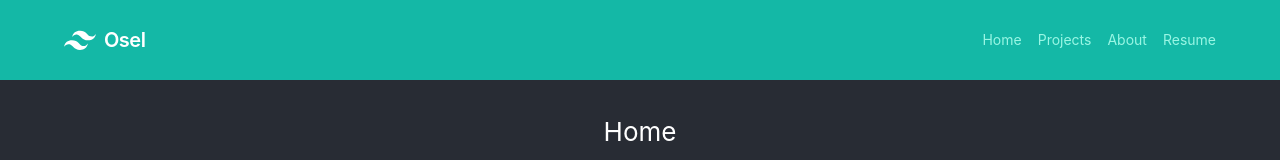
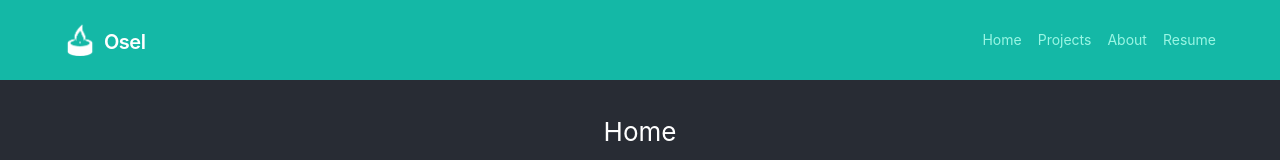
Before and after one commit to Leoshjtty/react-tailwind-portfolio, a React (Create React App) app: page / in a window 1280 px wide. Shown: the top 160 px of the page. Built offline with nearby package versions, Linux system fonts and the light colour scheme.

Commit message:
add new logo, icon fixes

```diff
--- a/public/index.html
+++ b/public/index.html
@@ -24,7 +24,7 @@
       work correctly both with client-side routing and a non-root public URL.
       Learn how to configure a non-root public URL by running `npm run build`.
     -->
-    <title>Osel | Portfolio</title>
+    <title>Ösel | Portfolio</title>
   </head>
   <body>
     <noscript>You need to enable JavaScript to run this app.</noscript>
--- a/src/components/Navbar/Navbar.js
+++ b/src/components/Navbar/Navbar.js
@@ -9,15 +9,15 @@ function Navbar() {
   return (
     <nav className="bg-teal-500 p-6 fixed w-screen z-10">
       <div className="wrapper flex items-center justify-between flex-wrap max-w-6xl m-auto">
-        <div className="flex items-center flex-shrink-0 text-white mr-6">
-          <svg className="fill-current h-8 w-8 mr-2" width="54" height="54" viewBox="0 0 54 54" xmlns="http://www.w3.org/2000/svg"><path d="M13.5 22.1c1.8-7.2 6.3-10.8 13.5-10.8 10.8 0 12.15 8.1 17.55 9.45 3.6.9 6.75-.45 9.45-4.05-1.8 7.2-6.3 10.8-13.5 10.8-10.8 0-12.15-8.1-17.55-9.45-3.6-.9-6.75.45-9.45 4.05zM0 38.3c1.8-7.2 6.3-10.8 13.5-10.8 10.8 0 12.15 8.1 17.55 9.45 3.6.9 6.75-.45 9.45-4.05-1.8 7.2-6.3 10.8-13.5 10.8-10.8 0-12.15-8.1-17.55-9.45-3.6-.9-6.75.45-9.45 4.05z" /></svg>
+        <div className="flex items-end flex-shrink-0 text-white mr-6">
+          <img className="h-8 w-8 mr-2" src={process.env.PUBLIC_URL+"img/candle-logo.png"} width="54" height="54" alt="logo" style={{filter: "brightness(0) invert(100%)"}}/>
           <span className="font-semibold text-xl tracking-tight">Osel</span>
         </div>
         <div className="block lg:hidden" >
-          {menuOpen ? <button onClick={toggler} className="flex items-center px-3 py-2 border rounded text-teal-200 border-teal-400 hover:text-white hover:border-white">
+          {menuOpen ?  <button onClick={toggler} className="flex items-center px-3 py-2 border rounded text-teal-200 border-teal-400 hover:text-white hover:border-white">
+            <svg className="fill-current h-3 w-3" viewBox="0 0 20 20" width="20" height="20" xmlns="http://www.w3.org/2000/svg"><title>Close</title><path d="m194.800781 164.769531 128.210938-128.214843c8.34375-8.339844 8.34375-21.824219 0-30.164063-8.339844-8.339844-21.824219-8.339844-30.164063 0l-128.214844 128.214844-128.210937-128.214844c-8.34375-8.339844-21.824219-8.339844-30.164063 0-8.34375 8.339844-8.34375 21.824219 0 30.164063l128.210938 128.214843-128.210938 128.214844c-8.34375 8.339844-8.34375 21.824219 0 30.164063 4.15625 4.160156 9.621094 6.25 15.082032 6.25 5.460937 0 10.921875-2.089844 15.082031-6.25l128.210937-128.214844 128.214844 128.214844c4.160156 4.160156 9.621094 6.25 15.082032 6.25 5.460937 0 10.921874-2.089844 15.082031-6.25 8.34375-8.339844 8.34375-21.824219 0-30.164063zm0 0" /></svg>
+          </button> : <button onClick={toggler} className="flex items-center px-3 py-2 border rounded text-teal-200 border-teal-400 hover:text-white hover:border-white">
             <svg className="fill-current h-3 w-3" viewBox="0 0 20 20" xmlns="http://www.w3.org/2000/svg"><title>Menu</title><path d="M0 3h20v2H0V3zm0 6h20v2H0V9zm0 6h20v2H0v-2z" /></svg>
-          </button> : <button onClick={toggler} className="flex items-center px-3 py-2 border rounded text-teal-200 border-teal-400 hover:text-white hover:border-white">
-            <svg className="fill-current h-3 w-3" viewBox="0 0 20 20" width="20" height="20" xmlns="http://www.w3.org/2000/svg"><title>Close</title><path d="m194.800781 164.769531 128.210938-128.214843c8.34375-8.339844 8.34375-21.824219 0-30.164063-8.339844-8.339844-21.824219-8.339844-30.164063 0l-128.214844 128.214844-128.210937-128.214844c-8.34375-8.339844-21.824219-8.339844-30.164063 0-8.34375 8.339844-8.34375 21.824219 0 30.164063l128.210938 128.214843-128.210938 128.214844c-8.34375 8.339844-8.34375 21.824219 0 30.164063 4.15625 4.160156 9.621094 6.25 15.082032 6.25 5.460937 0 10.921875-2.089844 15.082031-6.25l128.210937-128.214844 128.214844 128.214844c4.160156 4.160156 9.621094 6.25 15.082032 6.25 5.460937 0 10.921874-2.089844 15.082031-6.25 8.34375-8.339844 8.34375-21.824219 0-30.164063zm0 0" /></svg>
           </button>}
         </div>
         {menuOpen && <div className="lg:hidden w-full block lg:flex lg:items-center lg:w-auto z-10"> {/*transition-transform*/}
```
Also changed, not shown: public/img/candle-logo.png (added).
